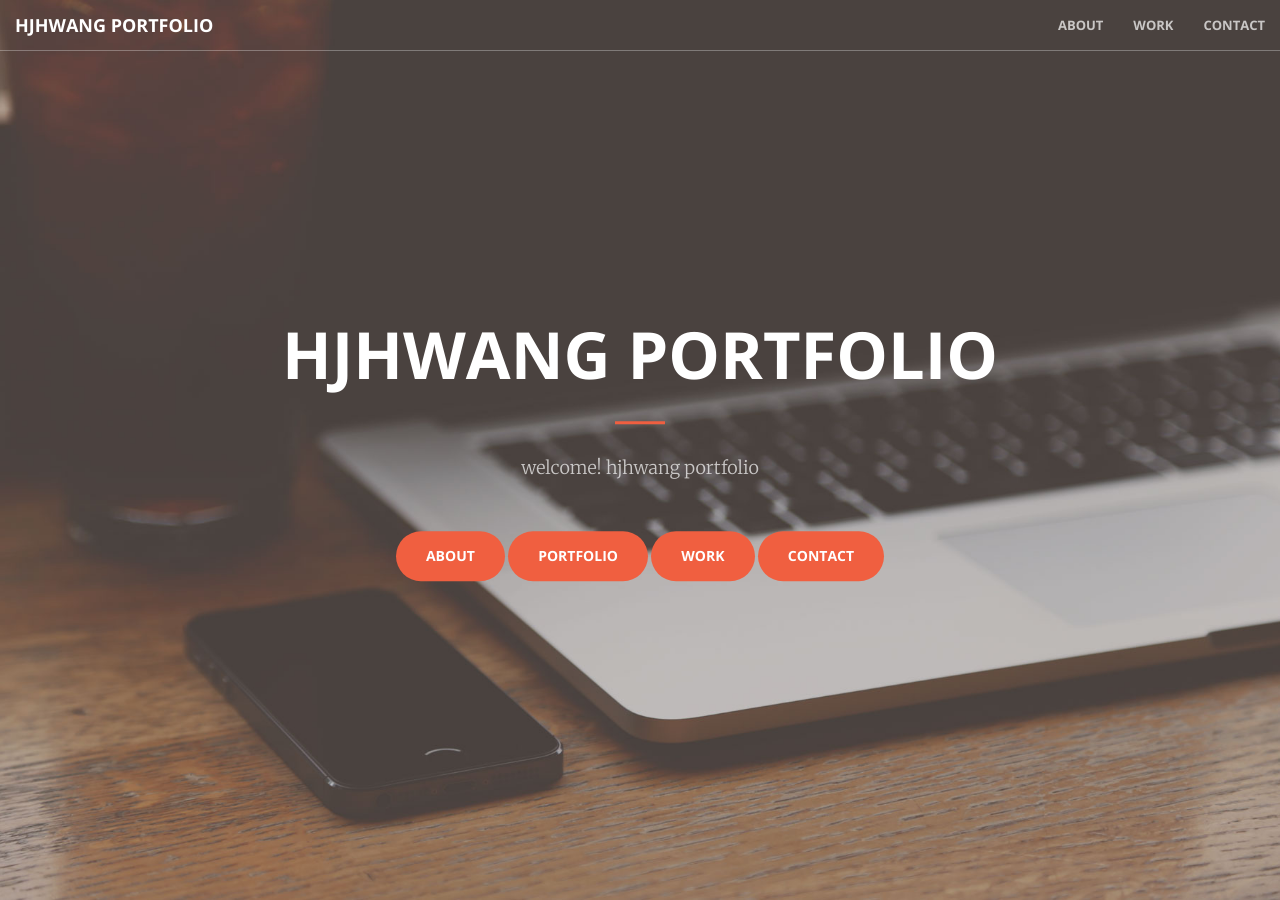
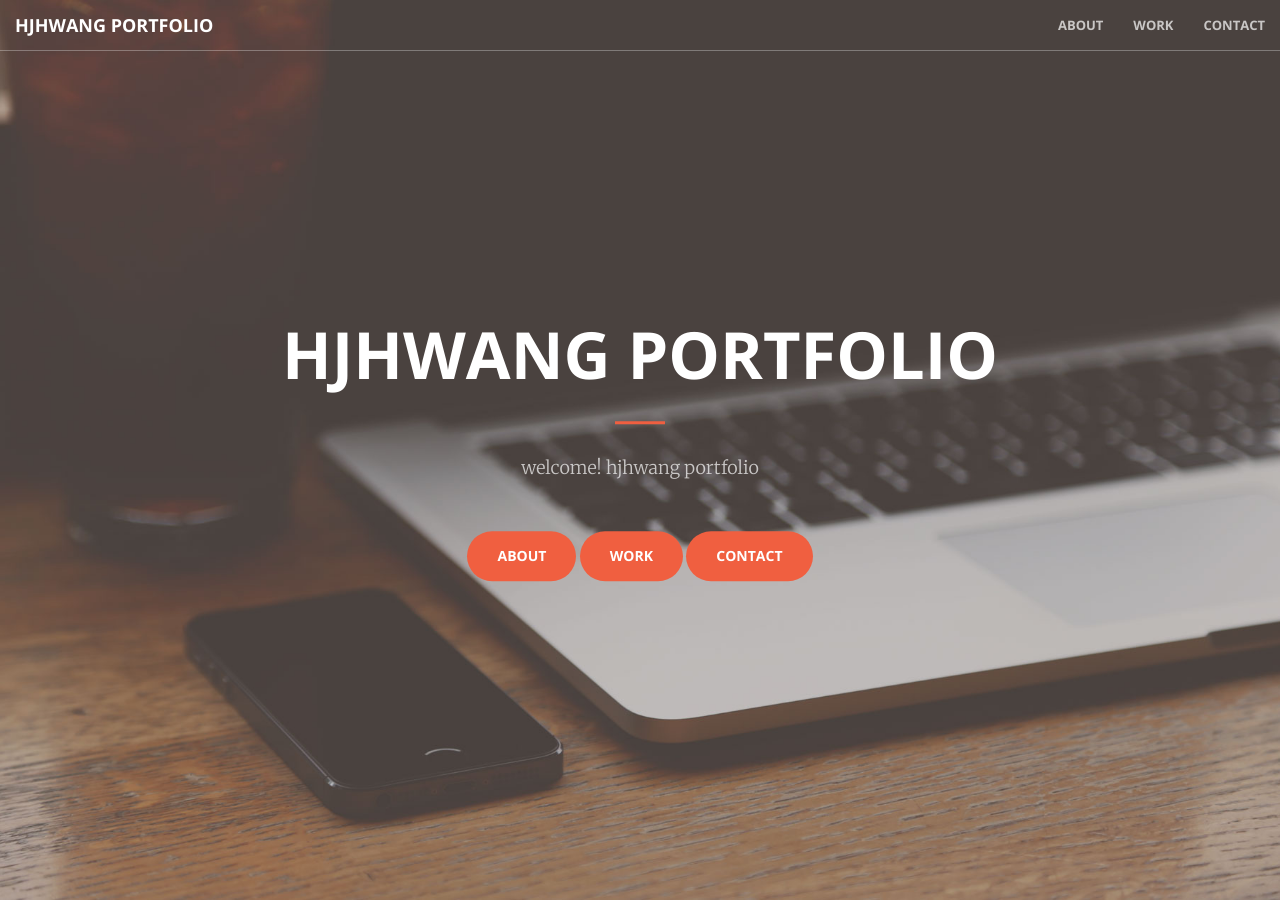
Before and after one commit to hjhwang/portfolio, a Jekyll site: the page built from index.html, in a window 1280 px wide and 900 px high. Built offline with Jekyll 4.4.1, drawn with Linux system fonts in a browser that asks for light colours.

Commit message:
Update header.html

```diff
--- a/_includes/header.html
+++ b/_includes/header.html
@@ -5,7 +5,7 @@
             <hr>
             <p>welcome! hjhwang portfolio</p>
             <a href="#about" class="btn btn-primary btn-xl page-scroll">ABOUT</a>
-            <a href="#portfolio" class="btn btn-primary btn-xl page-scroll">PORTFOLIO</a>
+<!--             <a href="#portfolio" class="btn btn-primary btn-xl page-scroll">PORTFOLIO</a> -->
             <a href="#services" class="btn btn-primary btn-xl page-scroll">WORK</a>
             <a href="#contact" class="btn btn-primary btn-xl page-scroll">CONTACT</a>
         </div>
```
